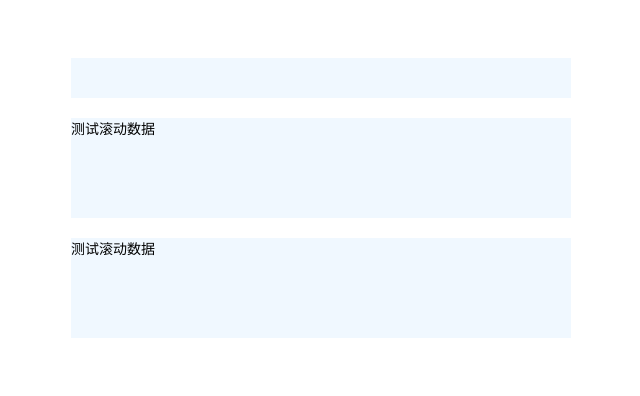
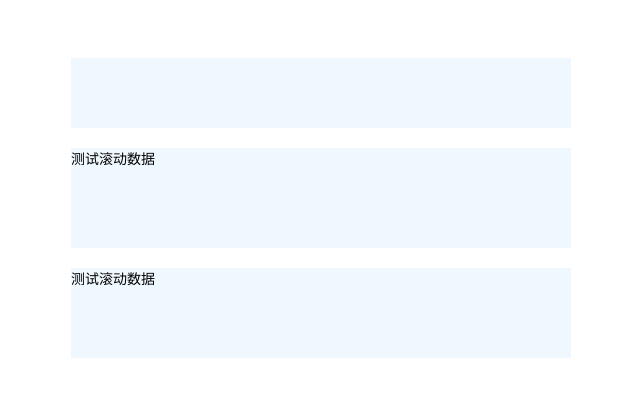
Before and after one commit to Meruem117/vue-seamless-scroll, a Vue app: page / in a window 1280 px wide. Shown: the top 396 px of the page, without its empty margins (319-959 px from the left). Built offline with nearby package versions, Linux system fonts and the light colour scheme.

Commit message:
change default value & update readme

```diff
--- a/examples/App.vue
+++ b/examples/App.vue
@@ -1,7 +1,7 @@
 <template>
     <div id="app">
         <div class="box">
-            <vue-seamless-scroll class="list" :data="data" direction="top" :steep="0.2" roller :distance="20">
+            <vue-seamless-scroll class="list" :data="data" direction="top" :steep="0.5" roller :distance="20">
                 <div class="list-item" v-for="item, index in data" :key="index">{{ item.text }}</div>
             </vue-seamless-scroll>
         </div>
--- a/package.json
+++ b/package.json
@@ -1,6 +1,6 @@
 {
   "name": "@meruem117/vue-seamless-scroll",
-  "version": "0.0.11",
+  "version": "0.0.12",
   "private": false,
   "author": "Meruem117",
   "license": "MIT",
--- a/packages/vue-seamless-scroll/index.vue
+++ b/packages/vue-seamless-scroll/index.vue
@@ -24,7 +24,7 @@
         // 滚动速度
         steep: {
             type: Number,
-            default: 0.2
+            default: 0.5
         },
         // 是否可以滑轮滚动
         roller: {
```
Also changed, not shown: 1 other file (tests, documents, lock files or other folders).
